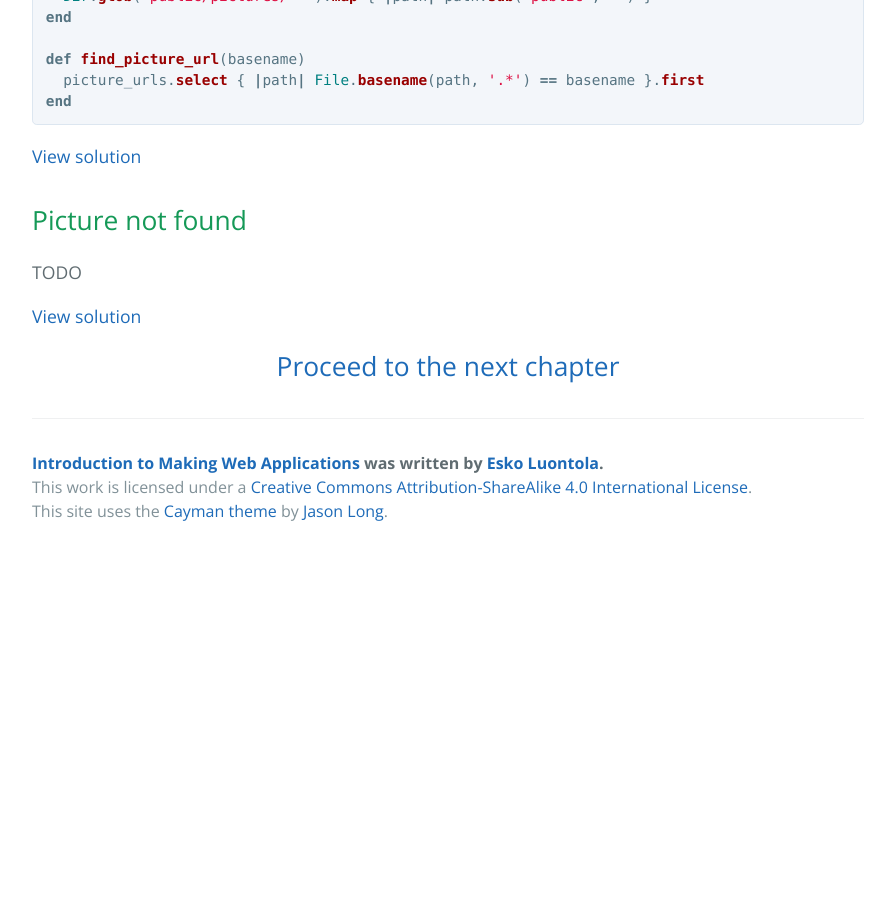
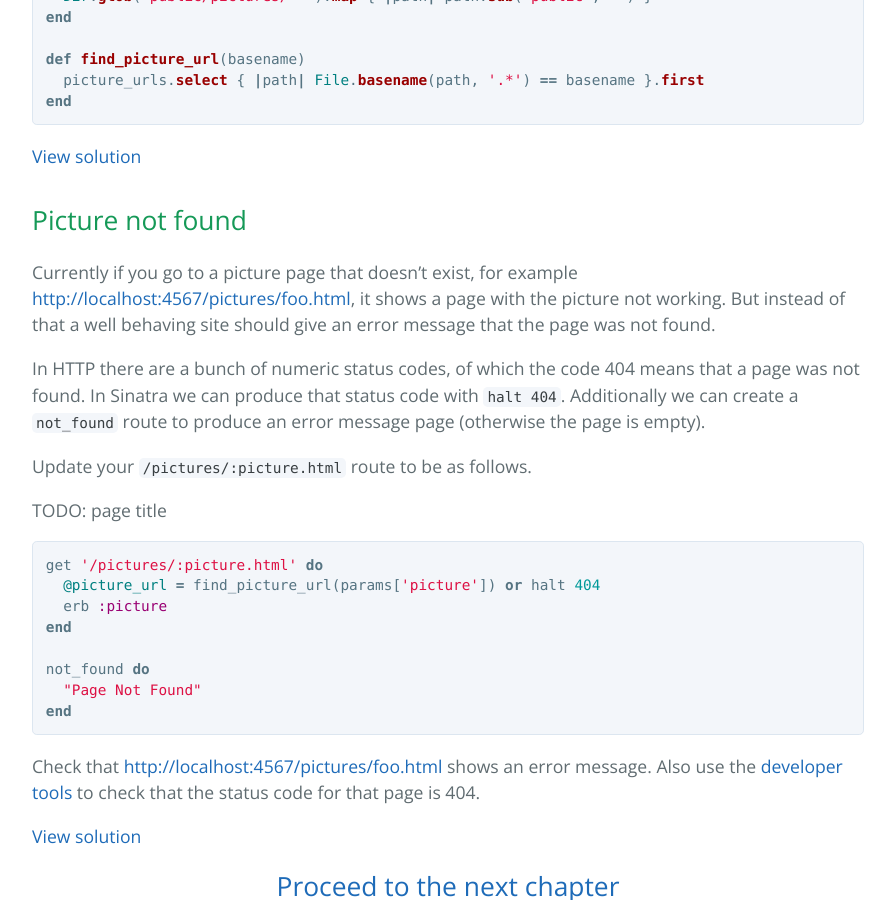
Before and after one commit to luontola/web-intro, a Jekyll site: the page built from templates.md, in a window 1280 px wide and 900 px high, scrolled down 13118 px. Shown: the whole window, without its empty margins (192-1087 px from the left). Built offline with Jekyll 4.4.1, drawn with Linux system fonts in a browser that asks for light colours; Markdown is read by kramdown in place of the engine named in the settings; before the commit the page ends 13673 px from its top, so only the background shows below that.

Commit message:
Updated templates prose to match the new example solution

````diff
--- a/templates.md
+++ b/templates.md
@@ -363,7 +363,26 @@ end
 
 ## Picture not found
 
-TODO
+Currently if you go to a picture page that doesn't exist, for example <http://localhost:4567/pictures/foo.html>, it shows a page with the picture not working. But instead of that a well behaving site should give an error message that the page was not found.
+
+In HTTP there are a bunch of numeric status codes, of which the code 404 means that a page was not found. In Sinatra we can produce that status code with `halt 404`. Additionally we can create a `not_found` route to produce an error message page (otherwise the page is empty).
+
+Update your `/pictures/:picture.html` route to be as follows.
+
+TODO: page title
+
+```ruby
+get '/pictures/:picture.html' do
+  @picture_url = find_picture_url(params['picture']) or halt 404
+  erb :picture
+end
+
+not_found do
+  "Page Not Found"
+end
+```
+
+Check that <http://localhost:4567/pictures/foo.html> shows an error message. Also use the [developer tools][browser-developer-tools] to check that the status code for that page is 404.
 
 [View solution](https://github.com/orfjackal/web-intro-project/commit/33b388bd9a3faf1004f44be4cf7e920d22302ba8)
 
````
